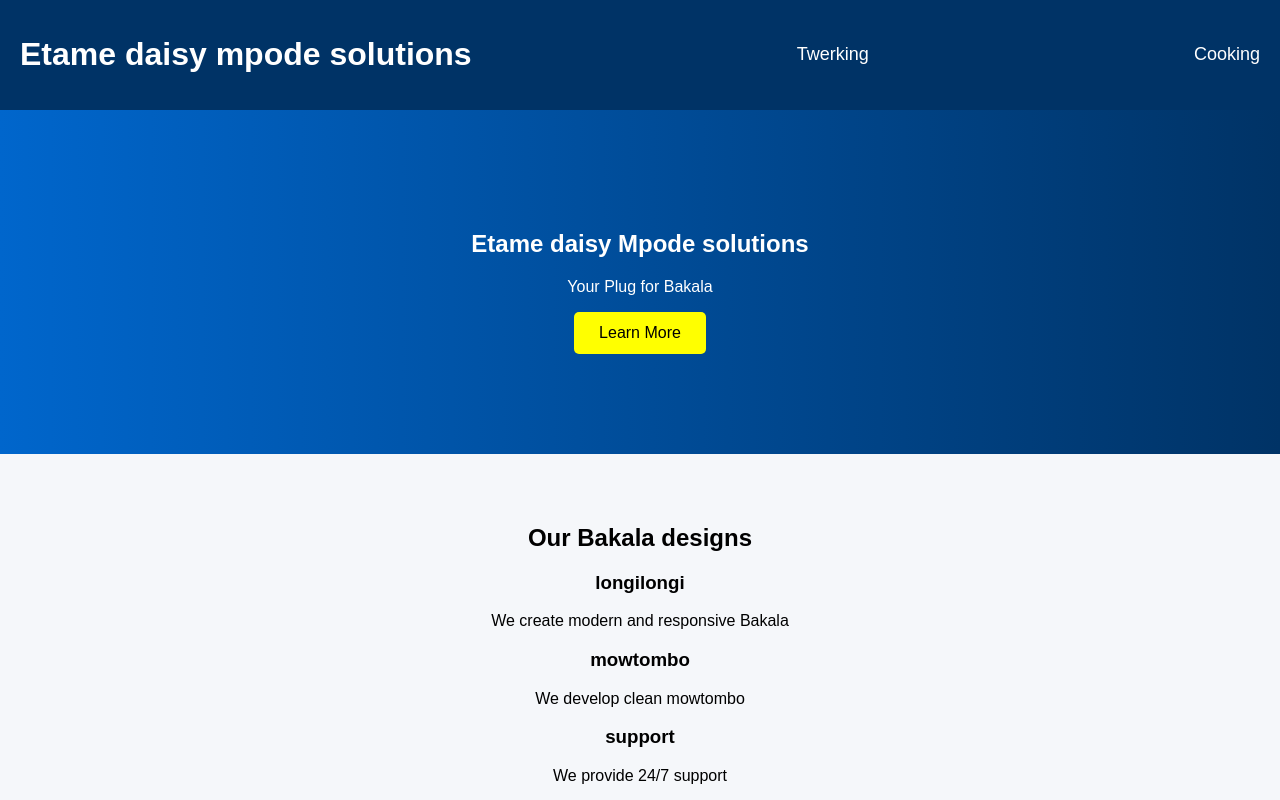
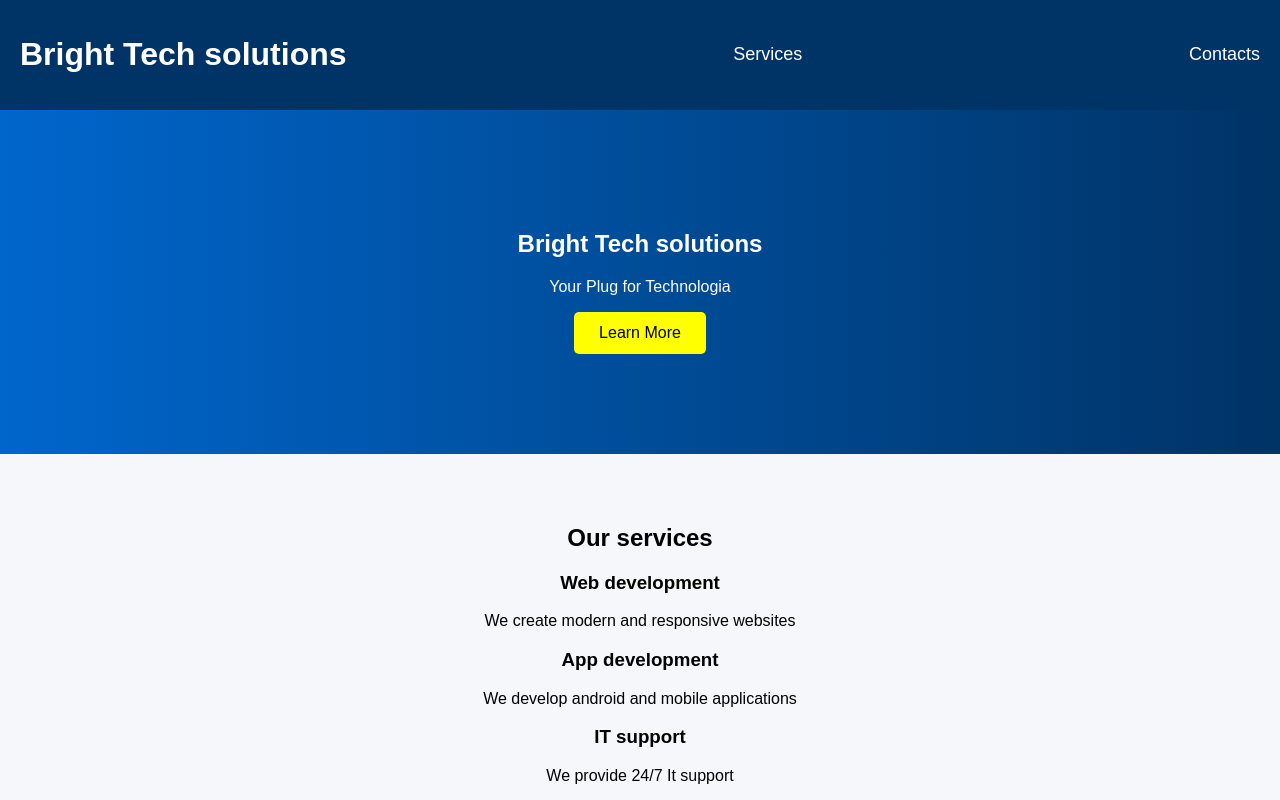
Before and after one commit to fomicyear3SB1/Bright-Tech-Website, a plain HTML site: page index.html in a window 1280 px wide. Shown: the top 800 px of the page. Drawn offline with Linux system fonts and the light colour scheme.

Commit message:
intital bright

```diff
--- a/index.html
+++ b/index.html
@@ -10,32 +10,32 @@
 
 <!--header section-->
 <header>
-<h1>Etame daisy mpode solutions</h1>
-<nav><a href="services">Twerking</a></nav>
-<nav><a href="contants">Cooking</a></nav>
+<h1>Bright Tech solutions</h1>
+<nav><a href="services">Services</a></nav>
+<nav><a href="contants">Contacts</a></nav>
 </header>
 
 <!-- heading section -->
  <section class="heading ">
-    <h2>Etame daisy Mpode solutions</h2>
-    <P>Your Plug for Bakala</P>
+    <h2>Bright Tech solutions</h2>
+    <P>Your Plug for Technologia</P>
     <button onclick="show message()">Learn More</button>
  </section>
 
  <!-- services section-->
   <section id="services" class="services">
-    <h2>Our Bakala designs</h2>
+    <h2>Our services</h2>
 
   <div class="service box">
-    <h3>longilongi</h3>
-    <p>We create modern and responsive Bakala</p>
+    <h3>Web development</h3>
+    <p>We create modern and responsive websites</p>
   </div>
 <div class="service box">
-    <h3>mowtombo</h3>
-    <p>We develop clean mowtombo</p>
+    <h3>App development</h3>
+    <p>We develop android and mobile applications</p>
   </div><div class="service box">
-    <h3>support</h3>
-    <p>We provide 24/7  support</p>
+    <h3>IT support</h3>
+    <p>We provide 24/7 It support</p>
   </div>
   </section>
 
```
